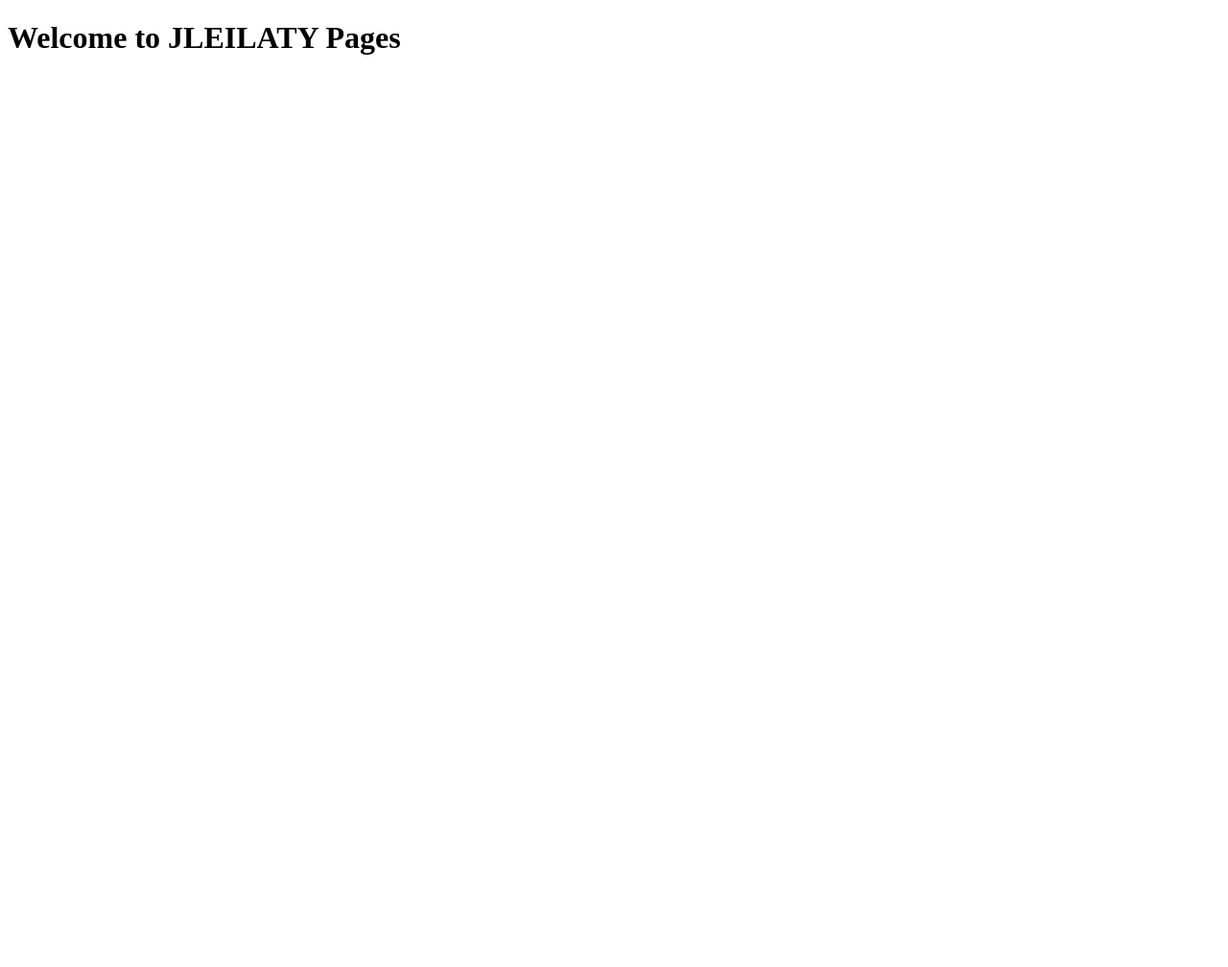
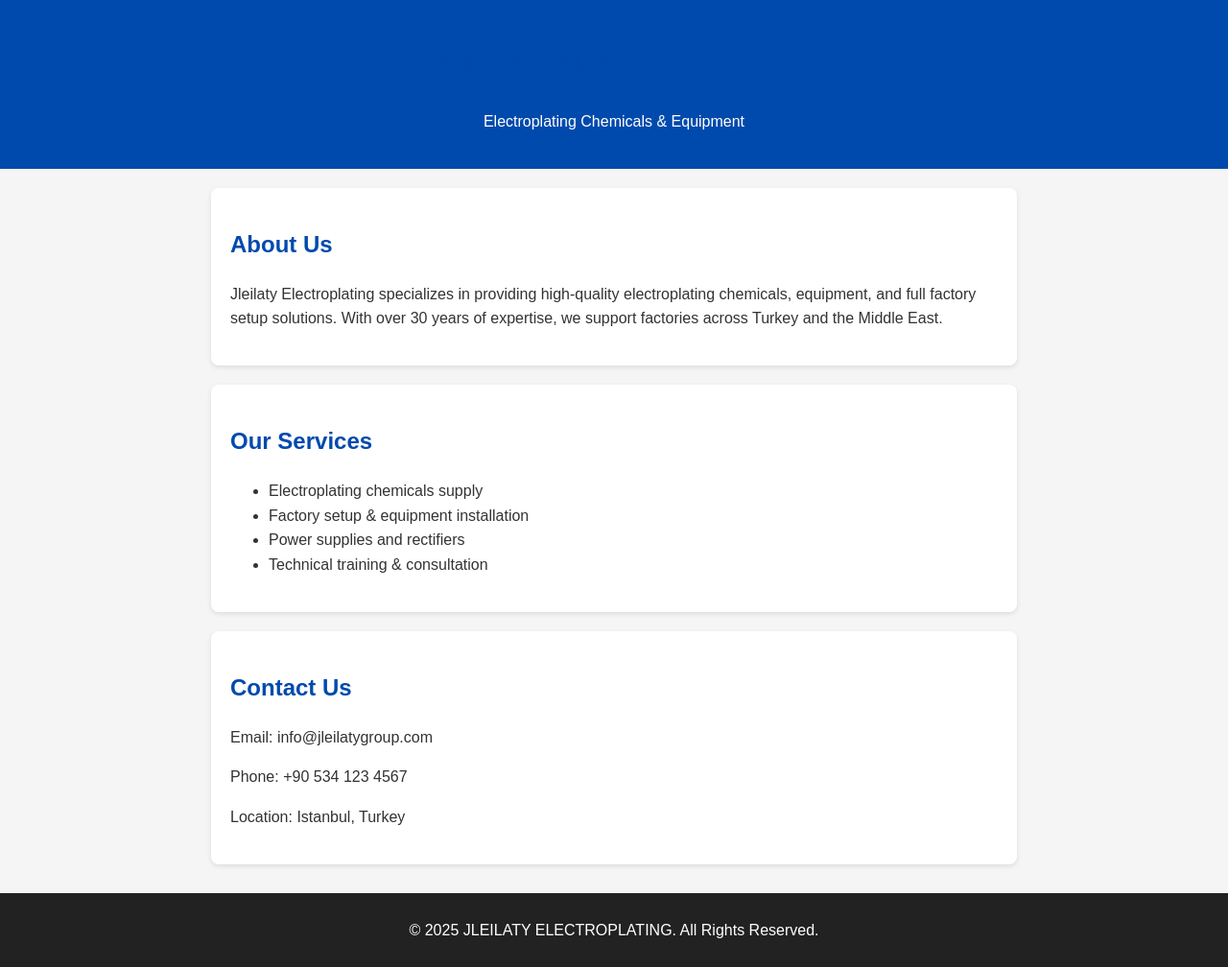
Before and after one commit to mohamadjleilaty-dotcom/jleilaty-pages, a plain HTML site: page index.html in a window 1280 px wide. Shown: the whole page at 96% size. Before the commit the page ends 800 px from the top, so only its background shows below. Drawn offline with Linux system fonts and the light colour scheme.

Commit message:
Update index.html

```diff
--- a/index.html
+++ b/index.html
@@ -1,9 +1,80 @@
 <!DOCTYPE html>
-<html>
+<html lang="en">
 <head>
-  <title>JLEILATY</title>
+  <meta charset="UTF-8" />
+  <meta name="viewport" content="width=device-width, initial-scale=1.0" />
+  <title>JLEILATY ELECTROPLATING</title>
+  <style>
+    body {
+      font-family: Arial, sans-serif;
+      margin: 0;
+      padding: 0;
+      line-height: 1.6;
+      background: #f5f5f5;
+      color: #333;
+    }
+    header {
+      background: #004aad;
+      color: #fff;
+      padding: 20px;
+      text-align: center;
+    }
+    section {
+      padding: 20px;
+      max-width: 800px;
+      margin: auto;
+      background: #fff;
+      margin-top: 20px;
+      border-radius: 8px;
+      box-shadow: 0 2px 5px rgba(0,0,0,0.1);
+    }
+    h1, h2 {
+      color: #004aad;
+    }
+    footer {
+      background: #222;
+      color: #fff;
+      text-align: center;
+      padding: 10px;
+      margin-top: 30px;
+    }
+  </style>
 </head>
 <body>
-  <h1>Welcome to JLEILATY Pages</h1>
+  <header>
+    <h1>JLEILATY ELECTROPLATING</h1>
+    <p>Electroplating Chemicals & Equipment</p>
+  </header>
+
+  <section>
+    <h2>About Us</h2>
+    <p>
+      Jleilaty Electroplating specializes in providing high-quality
+      electroplating chemicals, equipment, and full factory setup solutions.
+      With over 30 years of expertise, we support factories across Turkey
+      and the Middle East.
+    </p>
+  </section>
+
+  <section>
+    <h2>Our Services</h2>
+    <ul>
+      <li>Electroplating chemicals supply</li>
+      <li>Factory setup & equipment installation</li>
+      <li>Power supplies and rectifiers</li>
+      <li>Technical training & consultation</li>
+    </ul>
+  </section>
+
+  <section>
+    <h2>Contact Us</h2>
+    <p>Email: info@jleilatygroup.com</p>
+    <p>Phone: +90 534 123 4567</p>
+    <p>Location: Istanbul, Turkey</p>
+  </section>
+
+  <footer>
+    <p>© 2025 JLEILATY ELECTROPLATING. All Rights Reserved.</p>
+  </footer>
 </body>
 </html>
```
